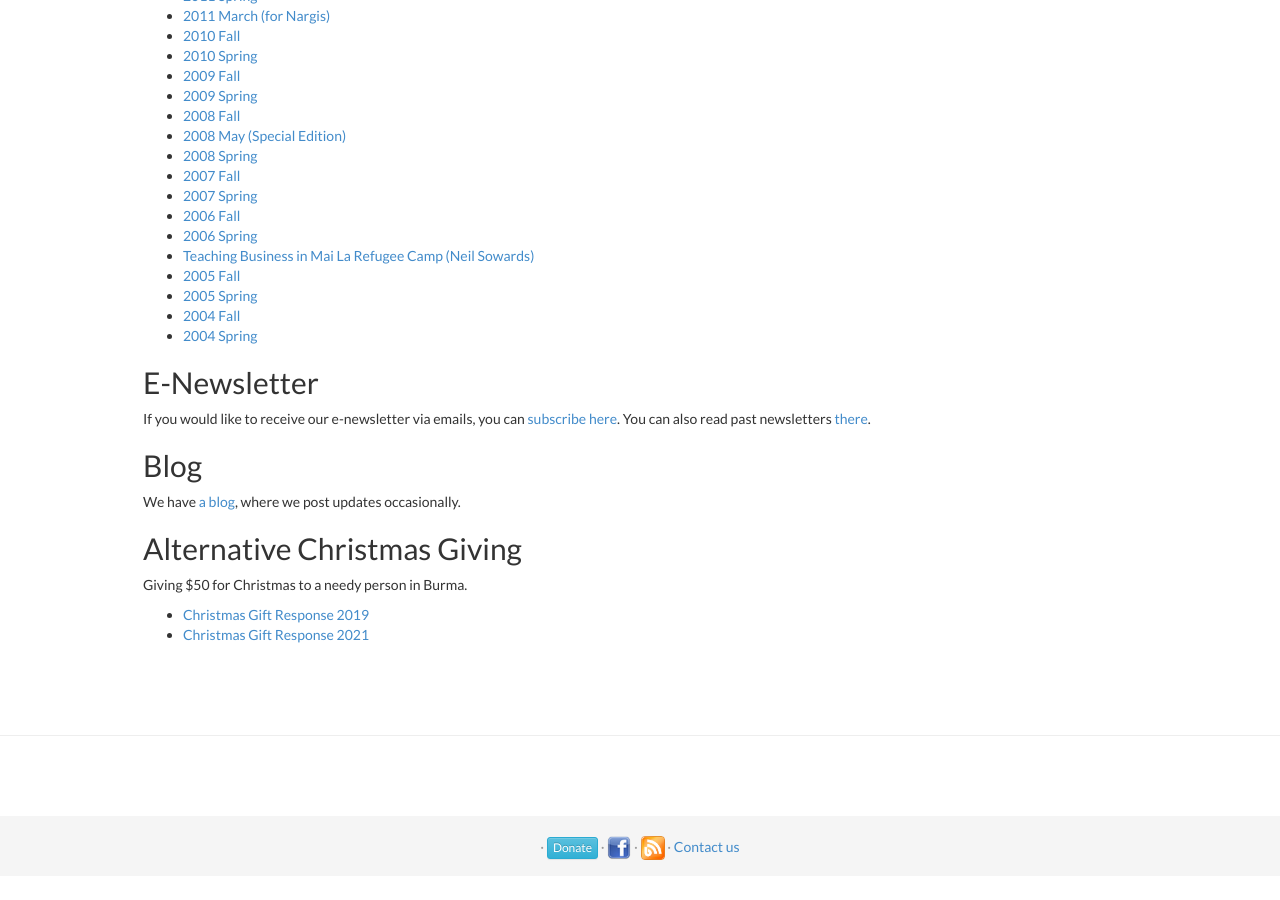
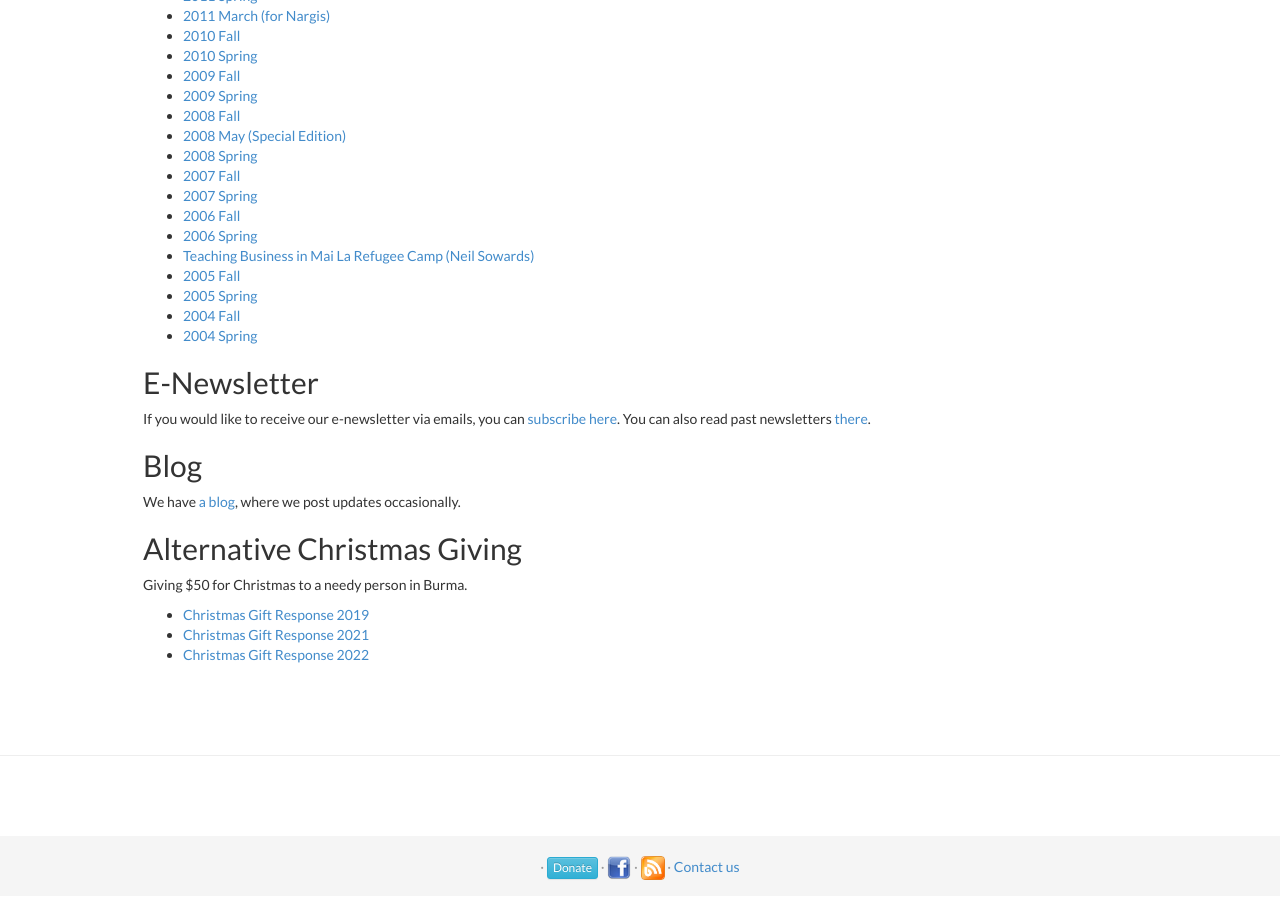
Before and after one commit to friendsofburma/friendsofburma.github.io, a Jekyll site: the page built from _pages/newsletter.md, in a window 1280 px wide and 900 px high, scrolled down 628 px. Built offline with Jekyll 4.4.1, drawn with Linux system fonts in a browser that asks for light colours.

Commit message:
Christmas Gifts Report 2019 and 2022 added.

```diff
--- a/_pages/newsletter.md
+++ b/_pages/newsletter.md
@@ -66,5 +66,6 @@ We have [a blog](http://blog.friendsofburma.org), where we post updates occasion
 
 Giving \$50 for Christmas to a needy person in Burma.
 
-- [Christmas Gift Response 2019](https://docs.google.com/document/d/1qv1u6RICahjZyoD0glVRTPtmlwbTnihRcLVY3wV7u3k/edit?usp=sharing)
+- [Christmas Gift Response 2019](/static/docs/christmas_gift/Christmas_Gift_Report_2019.pdf)
 - [Christmas Gift Response 2021](/static/docs/christmas_gift/Christmas_Gift_Report_2021.pdf)
+- [Christmas Gift Response 2022](/static/docs/christmas_gift/Christmas_Gift_Report_2022.pdf)
```
Also changed, not shown: 2 other files.
